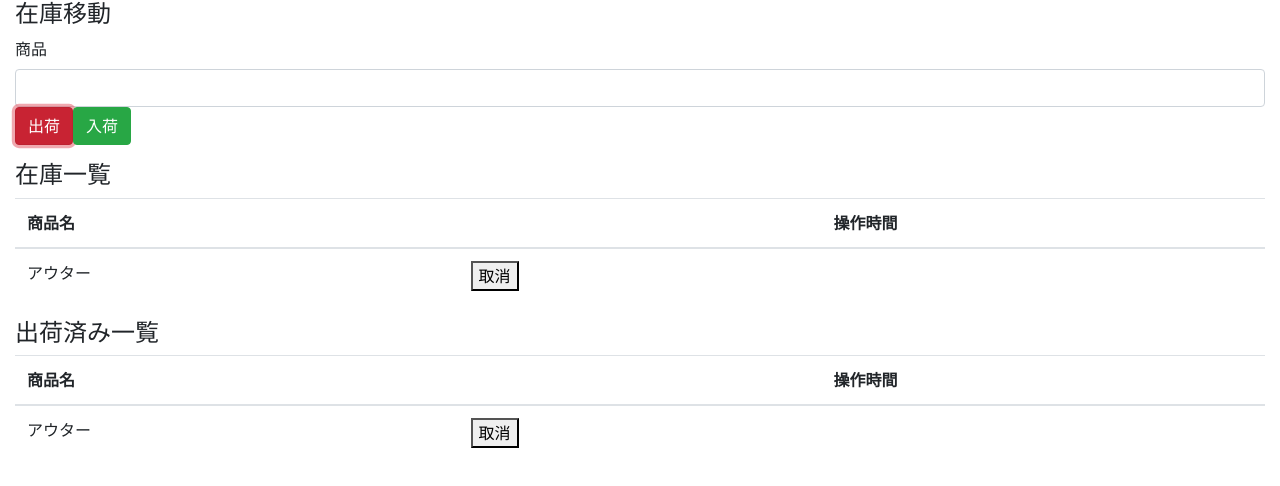
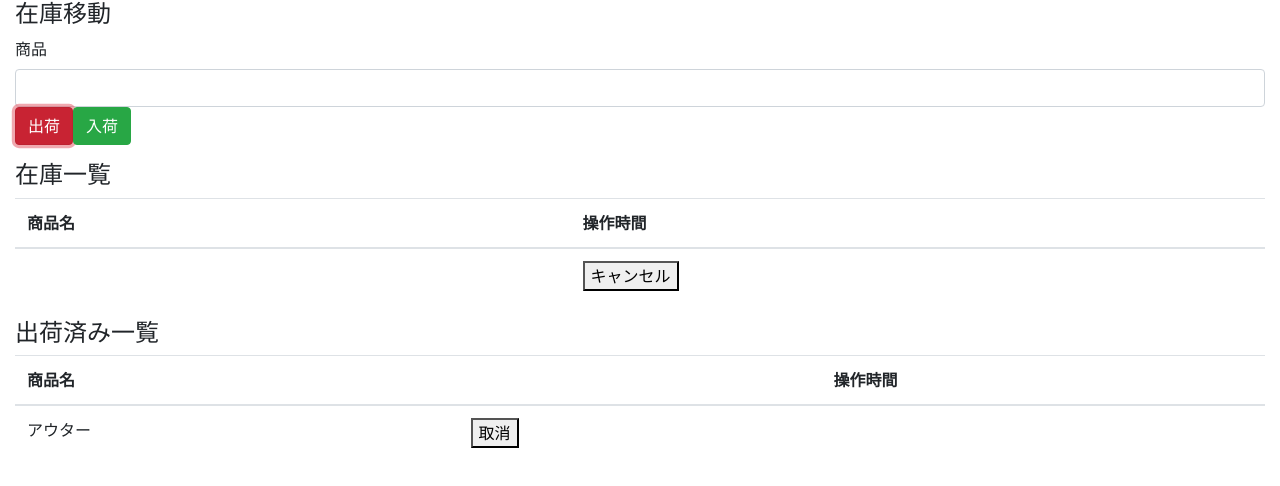
Before and after one commit to TomozQ/react-hooks-103, a React (Create React App) app: page / in a window 1280 px wide. Both pictures are taken after a click on the button "出荷". Shown: the top 486 px of the page. Built offline with nearby package versions, Linux system fonts and the light colour scheme.

Commit message:
setUp Context and test StockItem

```diff
--- a/src/actions/index.js
+++ b/src/actions/index.js
@@ -1,2 +1,3 @@
 export const SHIPMENT_ITEM = 'SHIPMENT_ITEM'
 export const INSTOCK_ITEM = 'INSTOCK_ITEM'
+export const CANSEL_STOCKITEM = 'CANSEL_STOCKITEM'
--- a/src/components/App.js
+++ b/src/components/App.js
@@ -1,16 +1,21 @@
-import React from 'react'
+import React, { useReducer } from 'react'
 import ItemMove from './ItemMove'
 import 'bootstrap/dist/css/bootstrap.min.css'
 import StockItems from './StockItems'
 import ShippedItems from './ShippedItems'
+import AppContext from '../contexts/AppContext'
+import reducer from '../reducers/index'
 
 const App = () => {
+  const [ state, dispatch ] = useReducer( reducer, [] )
   return (
-    <div className="container-fluid">
-      <ItemMove/>
-      <StockItems/>
-      <ShippedItems/>
-    </div>
+    <AppContext.Provider value={ 'Hello, Iam Provider' }>
+      <div className="container-fluid">
+        <ItemMove state={ state } dispatch={ dispatch } />
+        <StockItems state={ state } dispatch={ dispatch } />
+        <ShippedItems state={ state } dispatch={ dispatch } />
+      </div>
+    </AppContext.Provider>
   );
 }
 
--- a/src/components/ItemMove.jsx
+++ b/src/components/ItemMove.jsx
@@ -1,13 +1,13 @@
 import React, { useReducer, useState } from 'react'
 import reducer from '../reducers/index'
+import AppContext from '../contexts/AppContext'
 
 import {
     SHIPMENT_ITEM,
     INSTOCK_ITEM,
 }from '../actions/index'
 
-const ItemMove = () => {
-    const [ state, dispatch ] = useReducer( reducer, [] )
+const ItemMove = ({ state, dispatch }) => {
     const [ item, setItem ] = useState('')
 
     const shipmentItem = e => {
@@ -25,6 +25,7 @@ const ItemMove = () => {
             type: INSTOCK_ITEM,
             item,
         })
+        setItem('')
     }
 
     return (
--- a/src/components/ShippedItems.jsx
+++ b/src/components/ShippedItems.jsx
@@ -1,6 +1,9 @@
-import React from 'react'
+import React, { useContext } from 'react'
+import AppContext from '../contexts/AppContext'
 
-const ShippedItems = () => {
+const ShippedItems = ({ state, dispatch }) => {
+    const value = useContext(AppContext)
+
     return (
         <>
             <h4>出荷済み一覧</h4>
--- /dev/null
+++ b/src/components/StockItem.jsx
@@ -0,0 +1,23 @@
+import React from 'react'
+import { CANSEL_STOCKITEM } from '../actions/index'
+
+
+const StockItem = ({ stockitem, dispatch }) => {
+    const id = stockitem.stockid
+    const handleClickDeleteButton = () => {
+        const result = window.confirm(`${id}の商品の移動をキャンセルしますか？`)
+        if( result )dispatch({ type: CANSEL_STOCKITEM, id })
+    }
+    console.log(stockitem)
+    return (
+        <>
+            <tr>
+                <td>{stockitem.stockitem}</td>
+                <td></td>
+                <td><button onClick={ handleClickDeleteButton }>キャンセル</button></td>
+            </tr>
+        </>
+    )
+}
+
+export default StockItem
--- a/src/components/StockItems.jsx
+++ b/src/components/StockItems.jsx
@@ -1,6 +1,9 @@
-import React from 'react'
+import React, { useContext } from 'react'
+import AppContext from '../contexts/AppContext'
+import StockItem from './StockItem'
 
-const StockItems = () => {
+const StockItems = ({ state, dispatch }) => {
+    const value = useContext(AppContext)
     return (
         <>
             <h4>在庫一覧</h4>
@@ -13,11 +16,7 @@ const StockItems = () => {
                     </tr>
                 </thead>
                 <tbody>
-                    <tr>
-                        <td>アウター</td>
-                        <td><button>取消</button></td>
-                        <td></td>
-                    </tr>
+                    {state.map((stockitem, index) => (<StockItem key={ index } stockitem={ stockitem } dispatch={ dispatch }/>))}
                 </tbody>
             </table>
         </>
--- a/src/reducers/index.js
+++ b/src/reducers/index.js
@@ -1,7 +1,7 @@
-import React from 'react'
 import {
     SHIPMENT_ITEM,
     INSTOCK_ITEM,
+    CANSEL_STOCKITEM,
 } from '../actions/index'
 
 const items = ( state=[], action ) => {
@@ -12,7 +12,12 @@ const items = ( state=[], action ) => {
             const id = length === 0 ? 1 : state[length - 1].id + 1
             return [ ...state, { id, ...item }]
         case INSTOCK_ITEM:
-            return state
+            const stockitem = { stockitem: action.item }
+            const stocklength = state.length
+            const stockid = stocklength === 0 ? 1 : state[stocklength - 1].id + 1
+            return [ ...state, { stockid, ...stockitem }]
+        case CANSEL_STOCKITEM:
+            return state.filter( item => item.id !== action.stockid )
         default:
             return state
     }
```
Also changed, not shown: 1 other file (tests, documents, lock files or other folders).
